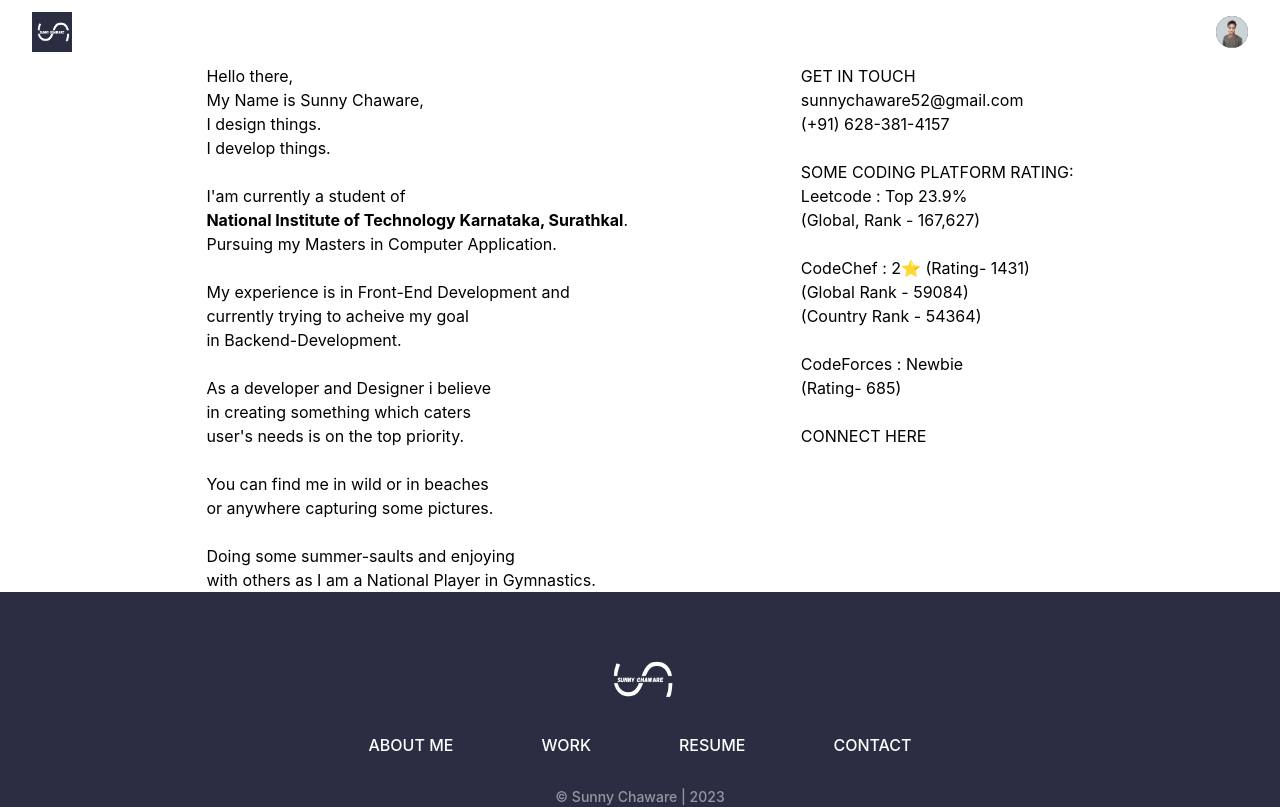
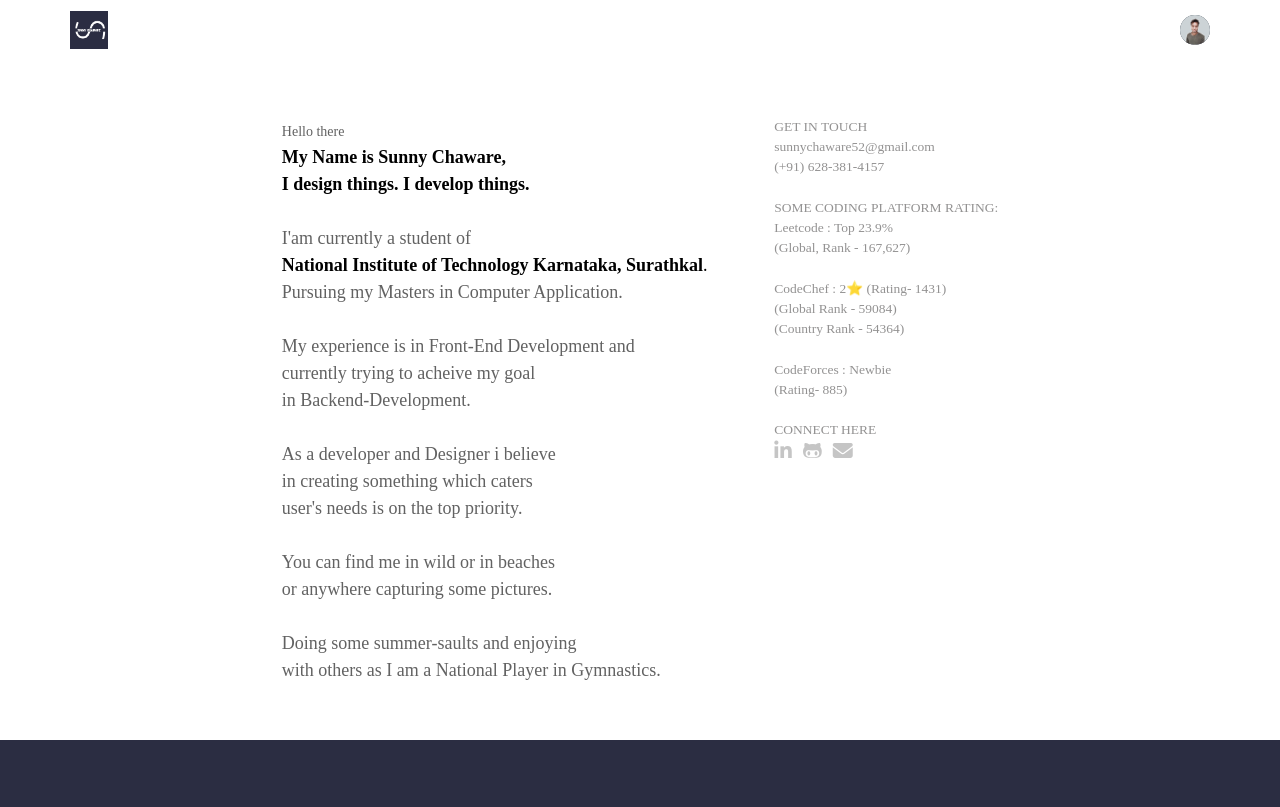
Before and after one commit to SunnyChaware/MyProtfolio, a React (Create React App) app: page / in a window 1280 px wide. Shown: the top 807 px of the page. Built offline with nearby package versions, Linux system fonts and the light colour scheme.

Commit message:
updated about me

```diff
--- a/public/index.html
+++ b/public/index.html
@@ -4,6 +4,10 @@
     <meta charset="utf-8" />
     <link rel="icon" href="%PUBLIC_URL%/favicon.ico" />
     <meta name="viewport" content="width=device-width, initial-scale=1" />
+    <link rel="stylesheet" href="https://www.w3schools.com/w3css/4/w3.css">
+    <link rel="stylesheet" href="https://cdnjs.cloudflare.com/ajax/libs/font-awesome/4.7.0/css/font-awesome.min.css">
+    <script src='https://kit.fontawesome.com/a076d05399.js' crossorigin='anonymous'></script>
+
     <meta name="theme-color" content="#000000" />
     <meta
       name="description"
--- a/src/components/AboutMe.js
+++ b/src/components/AboutMe.js
@@ -10,17 +10,17 @@ function AboutMe() {
 
         {/* Original About Me Section */}
         <div className='container px-20'>
-            <div className='flex flex-col justify-around md:flex-row px-10'>
-                <div>
-                    <text>
-                        Hello there,<br/>
-                        My Name is Sunny Chaware,<br/>
-                        I design things.<br/>
-                        I develop things.<br/>
+            <div className='flex flex-col justify-around md:flex-row px-10 abtMeContentWrapper'>
+                <div className='contentLeft font-poppins'>
+                    <text className="">
+                        <span style={{color:"rgb(98, 98, 98)", fontSize : "14px"}}>Hello there </span><br/>
+                        <strong>My Name is Sunny Chaware,<br/>
+                        I design things.
+                        I develop things.<br/></strong>
                         <br/>
-                        I'am currently a student of <br/>
+                        <span style={{color:"rgb(98, 98, 98)"}}>I'am currently a student of <br/></span>
                         <strong>National Institute of Technology Karnataka, Surathkal</strong>.
-                        <br/>Pursuing my Masters in Computer Application.<br/>
+                        <span style={{color:"rgb(98, 98, 98)"}}><br/>Pursuing my Masters in Computer Application.<br/>
                         <br/>
                         My experience is in Front-End Development and <br/>
                         currently trying to acheive my goal<br/>
@@ -30,10 +30,10 @@ function AboutMe() {
                         <br/>
                         You can find me in wild or in beaches<br/> or anywhere capturing some pictures.<br/>
                         <br/>
-                        Doing some summer-saults and enjoying<br/> with others as I am a National Player in Gymnastics.
+                        Doing some summer-saults and enjoying<br/> with others as I am a National Player in Gymnastics.</span>
                     </text>
                  </div>
-                <div>
+                <div className='contentRight font-poppins'>
                     GET IN TOUCH
                     <br/>
                     <text><a href="mailto:sunnychaware52@gmail.com">sunnychaware52@gmail.com</a></text><br/>
@@ -45,11 +45,17 @@ function AboutMe() {
                     <br/>
                     <text><a href='https://www.codechef.com\users/sunny_pa_ch/'>CodeChef </a>: 2⭐️ (Rating- 1431)<br/>(Global Rank - 59084)<br/>(Country Rank - 54364)</text><br/>
                     <br/>
-                    <text><a href='https://www.codeforces.com/profile/Sunny__/'>CodeForces </a>: Newbie <br/>(Rating- 685)</text>
+                    <text><a href='https://www.codeforces.com/profile/Sunny__/'>CodeForces </a>: Newbie <br/>(Rating- 885)</text>
                     <br/>
                     <br/>
 
-                    CONNECT HERE
+                    CONNECT HERE<br/>
+                    <div className='abtIcons'>
+                        <a href='https://www.linkedin.com/in/sunnychaware/'><i className='fab fa-linkedin-in' style={{fontSize:"20px", color:"rgb(197, 197, 197)"}}></i></a>
+                        <a href='https://github.com/SunnyChaware'><i className='fab fa-github-alt' style={{fontSize:"20px", color:"rgb(197, 197, 197)"}}></i></a>
+                        <a href="mailto:sunnychaware52@gmail.com"><i className='fas fa-envelope' style={{fontSize:"20px", color:"rgb(197, 197, 197)"}}></i></a>
+                    </div>
+
 
                 </div>
             </div>
--- a/src/components/Footer.js
+++ b/src/components/Footer.js
@@ -7,8 +7,6 @@ function Footer() {
     <>
         <div className='footerWrapper px-10 font-medium'>
            <div className='container'>
-
-
                 {/* logo on the top of the footer section */}
                 <div class="flex flex-col md:flex-row justify-center py-3 footerImageSection">
                     <img src={logo} alt='My Logo' width={75} height={75} />
--- a/src/components/aboutme.css
+++ b/src/components/aboutme.css
@@ -0,0 +1,18 @@
+.abtMeContentWrapper{
+    padding: 5%;
+    font-size: 1.2rem;
+}
+.contentLeft{
+    padding-left: 10%;
+}
+.contentRight{
+    font-size: .9rem;
+    padding-right: 10%;
+    margin-left: -3%;
+    color: rgb(147, 146, 146);
+    /* color: rgb(98, 98, 98); */
+
+}
+.abtIcons a{
+    margin-right: 5%;
+}
--- a/tailwind.config.js
+++ b/tailwind.config.js
@@ -6,6 +6,9 @@ module.exports = {
   ],
   theme: {
     extend: {},
+    fontFamily: {
+      poppins : ['Poppins'],
+    }
   },
   plugins: [
     require('flowbite/plugin')
```
